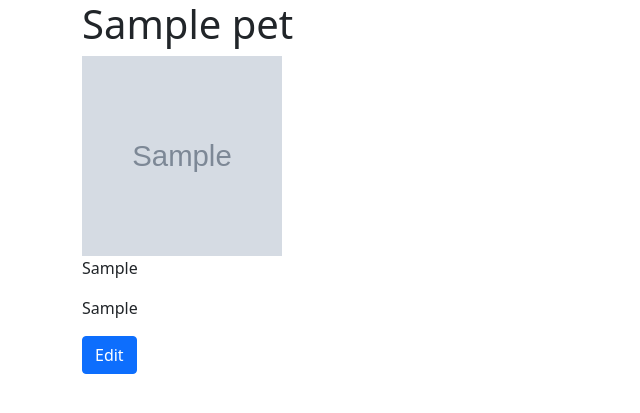
After one commit to robynlgy/Flask-adopt, a Flask app: page /1 in a window 1280 px wide. The commit adds this page. Shown: the top 413 px of the page, without its empty margins (0-640 px from the left). Run offline with Flask 2, Linux system fonts and the light colour scheme; tables that the repository leaves empty hold one stand-in row (values such as "Sample post"); grey boxes marked "Sample" are stand-in pictures.

Commit message:
added edit form

```diff
--- a/app.py
+++ b/app.py
@@ -4,7 +4,7 @@ from flask import Flask, render_template, redirect, request, flash
 
 from flask_debugtoolbar import DebugToolbarExtension
 
-from forms import AddPetForm
+from forms import AddPetForm, EditPetForm
 
 from models import db, connect_db, Pet
 
@@ -57,3 +57,37 @@ def add_pet():
         return redirect("/")
     else:
         return render_template("add_pet_form.html", form=form)
+
+
+@app.get('/<int:pet_id>')
+def show_pet_info(pet_id):
+    """Show pet information"""
+
+    pet = Pet.query.get(pet_id)
+
+    return render_template("show_pet_info.html", pet=pet)
+
+@app.route("/<int:pet_id>/edit", methods=["GET", "POST"])
+def edit_pet(pet_id):
+    """Pet edit form; handle edits."""
+
+    pet = Pet.query.get(pet_id)
+    form = EditPetForm(obj=pet)
+
+    if form.validate_on_submit():
+        photo_url = form.photo_url.data
+        notes = form.notes.data
+        available = form.available.data
+
+
+        pet.photo_url=photo_url
+        pet.notes=notes
+        pet.available=available
+
+        db.session.add(pet)
+        db.session.commit()
+
+        flash(f"{pet.name} updated")
+        return redirect(f"/{pet_id}")
+    else:
+        return render_template("edit_pet_info.html",form=form,pet=pet)
--- a/seed.py
+++ b/seed.py
@@ -1,4 +1,4 @@
-INSERT INTO pets (name,species,age,notes,available)
-VALUES ('Woofly','dog','baby','cute',True),
-('Meowly','dog','senior','verycute',False)
+INSERT INTO pets (name,species,age,notes)
+VALUES ('Woofly','dog','baby','cute'),
+('Meowly','dog','senior','verycute')
 ;
--- a/templates/index.html
+++ b/templates/index.html
@@ -1,11 +1,11 @@
 {% extends 'base.html' %}
 {% block title %} Adoption Agency {% endblock %}
 
+{% block heading %} Pets {% endblock %}
 {% block content %}
-<h1>Pets</h1>
 
 {% for pet in pets %}
-<img src="{{pet.photo_url}}" alt="">
+<a href="/{{pet.id}}"><img src="{{pet.photo_url}}" alt=""></a>
 <span>{{pet.name}}
   {% if pet.available %} is <b>available!</b>
   {% endif %}
--- /dev/null
+++ b/templates/show_pet_info.html
@@ -0,0 +1,12 @@
+{% extends 'base.html' %}
+{% block title %} Adoption Agency {% endblock %}
+
+{% block heading %} {{pet.name}} {% endblock %}
+{% block content %}
+
+<img src="{{pet.photo_url}}" alt="">
+<p>{{pet.age}}</p>
+<p>{{pet.species}}</p>
+<a href="/{{pet.id}}/edit" class="btn btn-primary">Edit</a>
+
+{% endblock %}
```
Also changed, not shown: forms.py (+14 -3 lines), models.py (+4 -3 lines), templates/edit_pet_info.html (added, +28 -0 lines).
